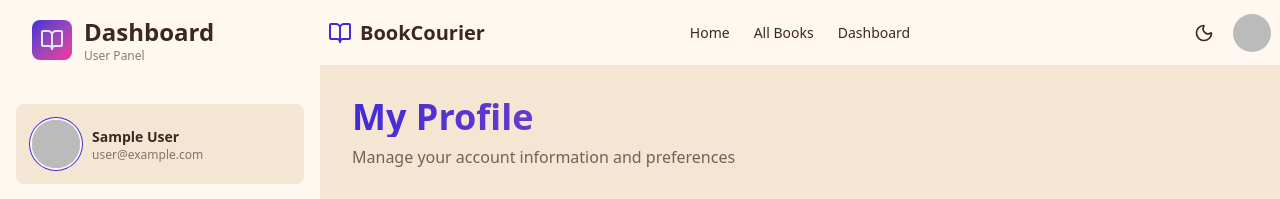
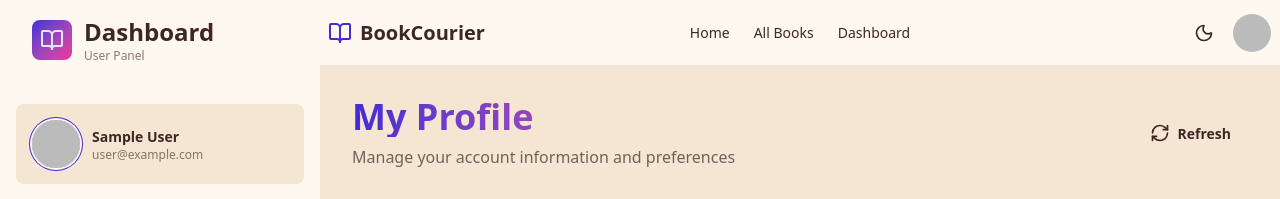
Before and after one commit to md-abdullah-al-ahad/bookcourier-client, a React (Vite) app: page /dashboard/my-profile in a window 1280 px wide. Shown: the top 199 px of the page. Built offline with nearby package versions, Linux system fonts and the light colour scheme; no server answers; sample sign-in values are in the browser's storage.

Commit message:
Add user role refresh functionality - force token refresh and periodic role updates from backend

```diff
--- a/src/context/AuthContext.jsx
+++ b/src/context/AuthContext.jsx
@@ -108,7 +108,9 @@ export const AuthProvider = ({ children }) => {
       const userCredential = await signInWithPopup(auth, provider);
 
       // Check if this is a new user (first time signing in with Google)
-      const isNewUser = userCredential.user.metadata.creationTime === userCredential.user.metadata.lastSignInTime;
+      const isNewUser =
+        userCredential.user.metadata.creationTime ===
+        userCredential.user.metadata.lastSignInTime;
 
       // If new user, register in backend
       if (isNewUser) {
@@ -234,6 +236,9 @@ export const AuthProvider = ({ children }) => {
    */
   const fetchUserRole = async (firebaseUser) => {
     try {
+      // Force token refresh to get latest claims
+      await firebaseUser.getIdToken(true);
+
       // Fetch user data including role from MongoDB
       const userData = await get("/users/me");
 
@@ -255,6 +260,24 @@ export const AuthProvider = ({ children }) => {
     }
   };
 
+  /**
+   * Refresh user data and role from backend
+   * @returns {Promise<void>}
+   */
+  const refreshUser = async () => {
+    try {
+      const currentUser = auth.currentUser;
+      if (currentUser) {
+        const userWithRole = await fetchUserRole(currentUser);
+        setUser(userWithRole);
+      }
+    } catch (error) {
+      if (import.meta.env.DEV) {
+        console.error("Error refreshing user:", error);
+      }
+    }
+  };
+
   // Monitor auth state changes
   useEffect(() => {
     const unsubscribe = onAuthStateChanged(auth, async (firebaseUser) => {
@@ -273,6 +296,19 @@ export const AuthProvider = ({ children }) => {
     return () => unsubscribe();
   }, []);
 
+  // Periodically refresh user data to check for role changes
+  useEffect(() => {
+    if (!user) return;
+
+    // Refresh user data every 5 minutes
+    const intervalId = setInterval(() => {
+      refreshUser();
+    }, 5 * 60 * 1000); // 5 minutes
+
+    // Cleanup interval
+    return () => clearInterval(intervalId);
+  }, [user]);
+
   const value = {
     user,
     loading,
@@ -283,6 +319,7 @@ export const AuthProvider = ({ children }) => {
     logout,
     updateUserProfile,
     resetPassword,
+    refreshUser,
   };
 
   return <AuthContext.Provider value={value}>{children}</AuthContext.Provider>;
--- a/src/pages/Dashboard/User/MyProfilePage.jsx
+++ b/src/pages/Dashboard/User/MyProfilePage.jsx
@@ -14,6 +14,7 @@ import {
   Edit2,
   Check,
   X,
+  RefreshCw,
 } from "lucide-react";
 import { useAuth } from "../../../context/AuthContext";
 import { formatDate } from "../../../utils/formatters";
@@ -22,9 +23,10 @@ import { put, get } from "../../../utils/api";
 import useFetch from "../../../hooks/useFetch";
 
 const MyProfilePage = () => {
-  const { user, updateUserProfile } = useAuth();
+  const { user, updateUserProfile, refreshUser } = useAuth();
   const [isEditing, setIsEditing] = useState(false);
   const [imagePreview, setImagePreview] = useState(null);
+  const [isRefreshing, setIsRefreshing] = useState(false);
 
   // Fetch user statistics
   const { data: statsData, loading: statsLoading } = useFetch("/users/stats");
@@ -104,16 +106,44 @@ const MyProfilePage = () => {
     return `https://api.dicebear.com/7.x/avataaars/svg?seed=${user?.email}`;
   };
 
+  // Handle refresh user data
+  const handleRefreshUser = async () => {
+    try {
+      setIsRefreshing(true);
+      await refreshUser();
+      showSuccess("Profile refreshed successfully!");
+    } catch (error) {
+      showError("Failed to refresh profile");
+    } finally {
+      setIsRefreshing(false);
+    }
+  };
+
   return (
     <div className="animate-fade-in">
       {/* Header */}
       <div className="mb-8">
+        <div className="flex items-center justify-between">
+          <div>
             <h1 className="text-4xl font-bold mb-2 bg-gradient-to-r from-primary to-secondary bg-clip-text text-transparent">
               My Profile
             </h1>
             <p className="text-base-content/70">
               Manage your account information and preferences
             </p>
+          </div>
+          <button
+            onClick={handleRefreshUser}
+            disabled={isRefreshing}
+            className="btn btn-ghost gap-2"
+            title="Refresh profile data"
+          >
+            <RefreshCw
+              className={`w-5 h-5 ${isRefreshing ? "animate-spin" : ""}`}
+            />
+            {isRefreshing ? "Refreshing..." : "Refresh"}
+          </button>
+        </div>
       </div>
 
       {/* Statistics Cards */}
```
Lines whose indentation alone changed are shown as unchanged.
